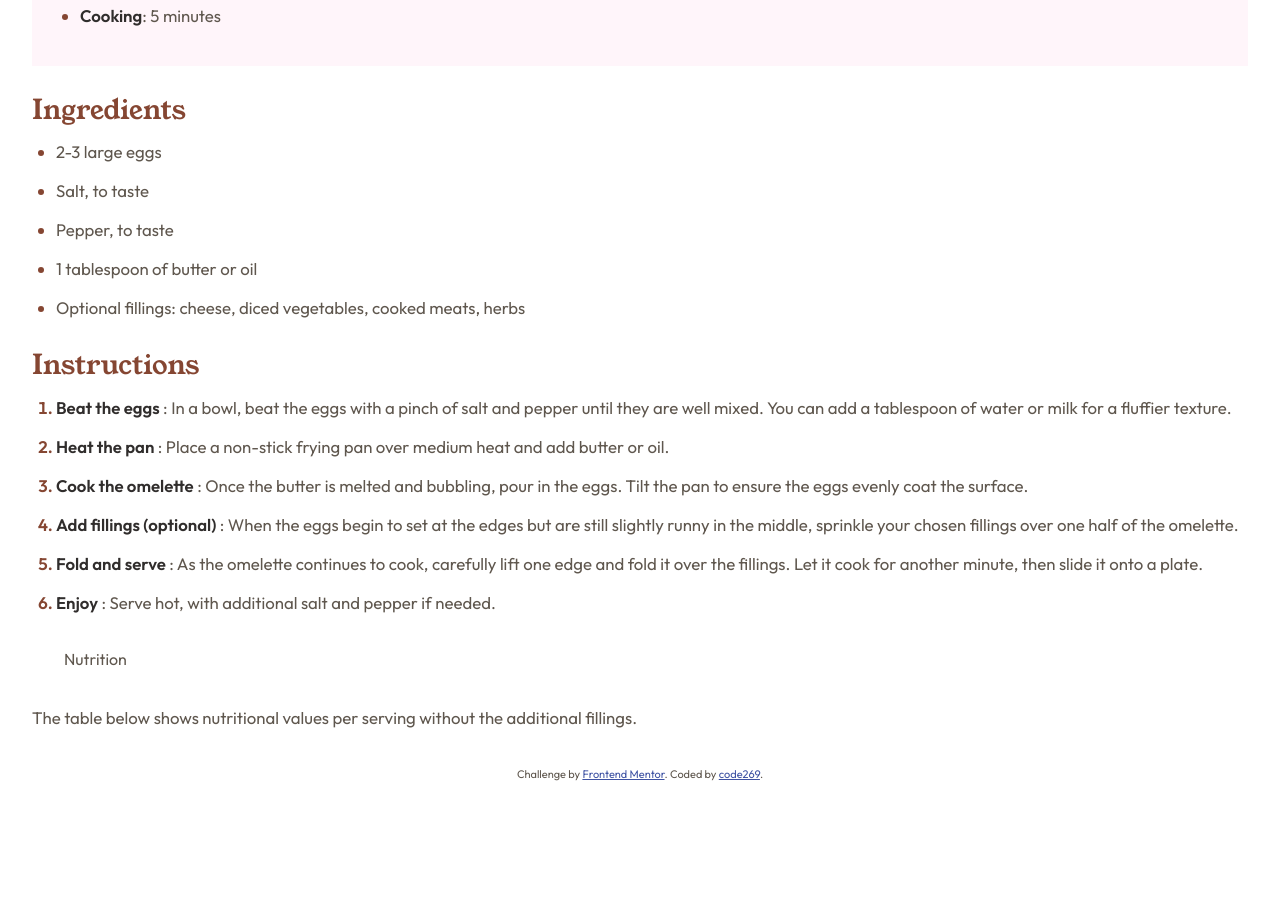
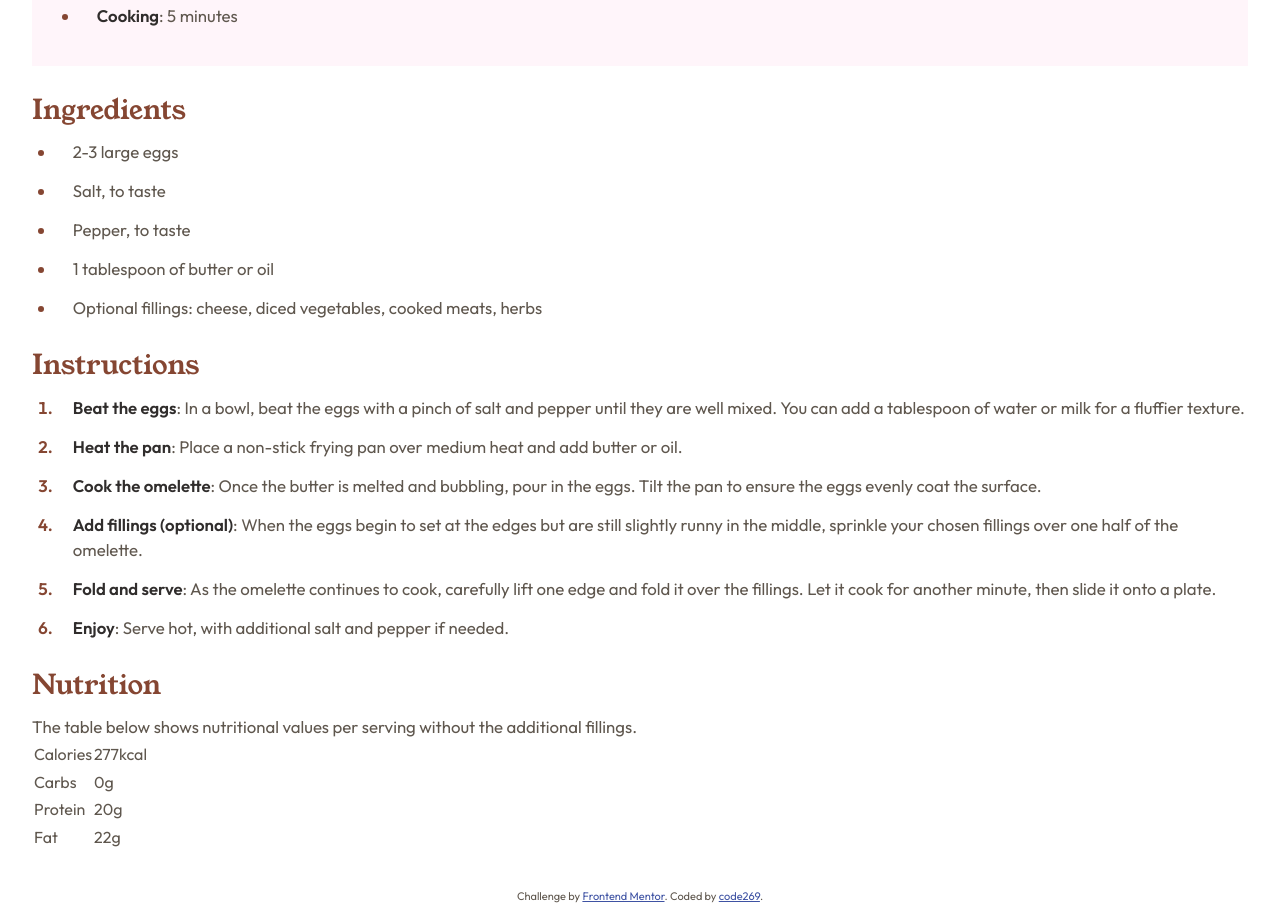
Before and after one commit to code269/fem-recipe-page, a plain HTML site: page index.html in a window 1280 px wide. Shown: the part 910-1820 px from the top of the page. Before the commit the page ends 1698 px from the top, so only its background shows below. Drawn offline with Linux system fonts and the light colour scheme.

Commit message:
Completed HTML for Nutriton table

```diff
--- a/index.html
+++ b/index.html
@@ -76,61 +76,62 @@
 
         <ol>
           <li>
-            <span>Beat the eggs</span>
-            : In a bowl, beat the eggs with a pinch of salt and pepper until
-            they are well mixed. You can add a tablespoon of water or milk for a
-            fluffier texture.
+            <span>Beat the eggs</span>: In a bowl, beat the eggs with a pinch of
+            salt and pepper until they are well mixed. You can add a tablespoon
+            of water or milk for a fluffier texture.
           </li>
           <li>
-            <span>Heat the pan</span>
-            : Place a non-stick frying pan over medium heat and add butter or
-            oil.
+            <span>Heat the pan</span>: Place a non-stick frying pan over medium
+            heat and add butter or oil.
           </li>
           <li>
-            <span>Cook the omelette</span>
-            : Once the butter is melted and bubbling, pour in the eggs. Tilt the
-            pan to ensure the eggs evenly coat the surface.
+            <span>Cook the omelette</span>: Once the butter is melted and
+            bubbling, pour in the eggs. Tilt the pan to ensure the eggs evenly
+            coat the surface.
           </li>
           <li>
-            <span>Add fillings (optional)</span>
-            : When the eggs begin to set at the edges but are still slightly
-            runny in the middle, sprinkle your chosen fillings over one half of
-            the omelette.
+            <span>Add fillings (optional)</span>: When the eggs begin to set at
+            the edges but are still slightly runny in the middle, sprinkle your
+            chosen fillings over one half of the omelette.
           </li>
           <li>
-            <span>Fold and serve</span>
-            : As the omelette continues to cook, carefully lift one edge and
-            fold it over the fillings. Let it cook for another minute, then
-            slide it onto a plate.
+            <span>Fold and serve</span>: As the omelette continues to cook,
+            carefully lift one edge and fold it over the fillings. Let it cook
+            for another minute, then slide it onto a plate.
           </li>
           <li>
-            <span>Enjoy</span>
-            : Serve hot, with additional salt and pepper if needed.
+            <span>Enjoy</span>: Serve hot, with additional salt and pepper if
+            needed.
           </li>
         </ol>
       </section>
 
       <section>
-        <section class="section-title">Nutrition</section>
+        <h2 class="section-title">Nutrition</h2>
 
         <p>
           The table below shows nutritional values per serving without the
           additional fillings.
         </p>
 
-        <!-- Put this into a table -->
-
-        <!-- Calories
-    277kcal
-
-    Carbs
-    0g
-
-    Protein
-    20g
-
-    Fat
-    22g -->
+        <table>
+          <tr>
+            <td>Calories</td>
+            <td>277kcal</td>
+          </tr>
+          <tr>
+            <td>Carbs</td>
+            <td>0g</td>
+          </tr>
+          <tr>
+            <td>Protein</td>
+            <td>20g</td>
+          </tr>
+          <tr>
+            <td>Fat</td>
+            <td>22g</td>
+          </tr>
+        </table>
       </section>
 
       <div class="attribution">
--- a/styles.css
+++ b/styles.css
@@ -70,6 +70,7 @@ span {
 }
 
 li {
+  padding-left: 1em;
   margin-bottom: 0.8em;
 }
 
```
